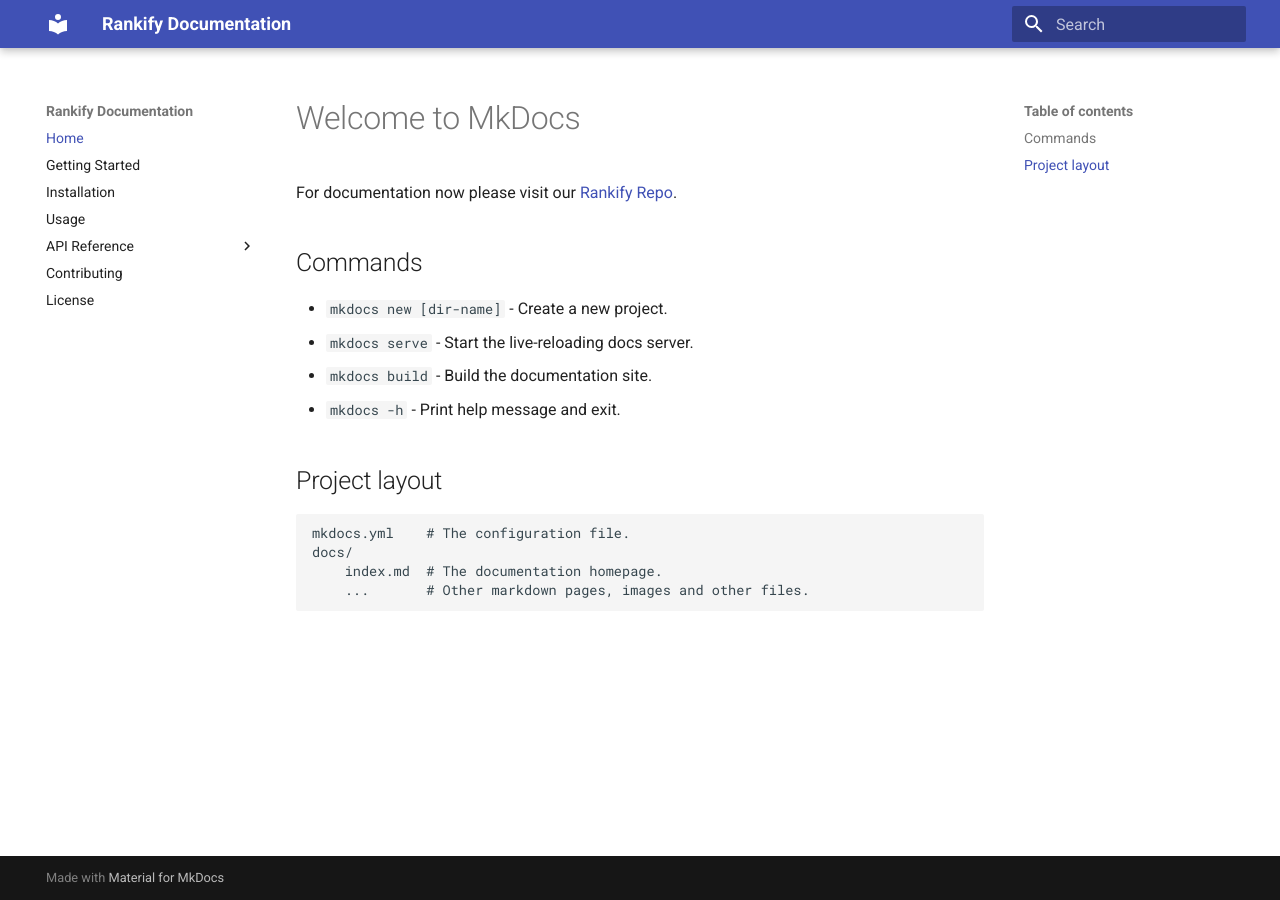
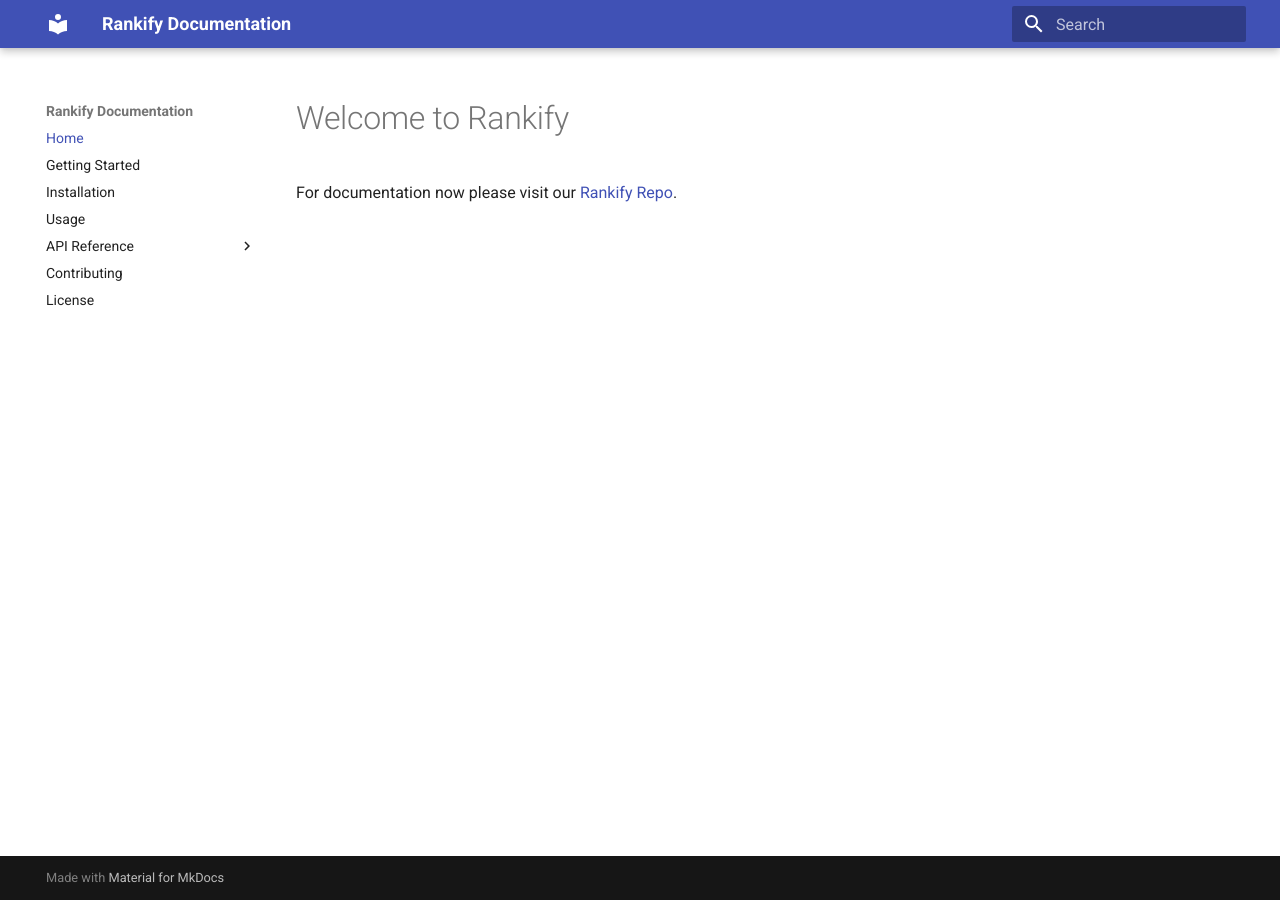
Before and after one commit to tobias124/Rankify, an MkDocs documentation site: the page built from docs/index.md, in a window 1280 px wide. Built offline with MkDocs 1.6.1 and Material for MkDocs 9.7.7, drawn with Linux system fonts in a browser that asks for light colours.

Commit message:
Updat docs/mkdocs.yml

```diff
--- a/docs/index.md
+++ b/docs/index.md
@@ -1,7 +1,7 @@
-# Welcome to MkDocs
+# Welcome to Rankify
 
 For documentation now please visit our [Rankify Repo](https://github.com/DataScienceUIBK/Rankify).
-
+<!--
 ## Commands
 
 * `mkdocs new [dir-name]` - Create a new project.
@@ -15,3 +15,4 @@
     docs/
         index.md  # The documentation homepage.
         ...       # Other markdown pages, images and other files.
+-->
```
